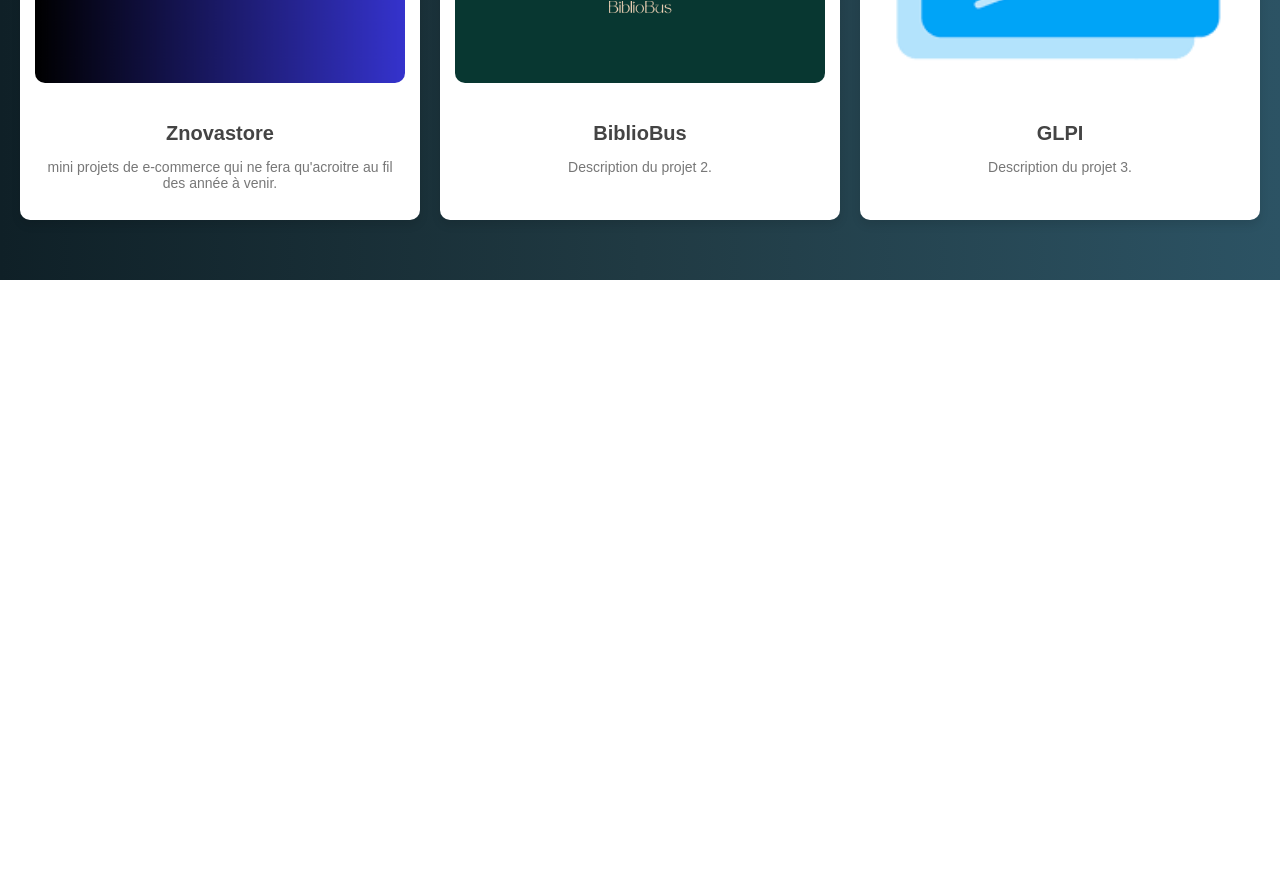
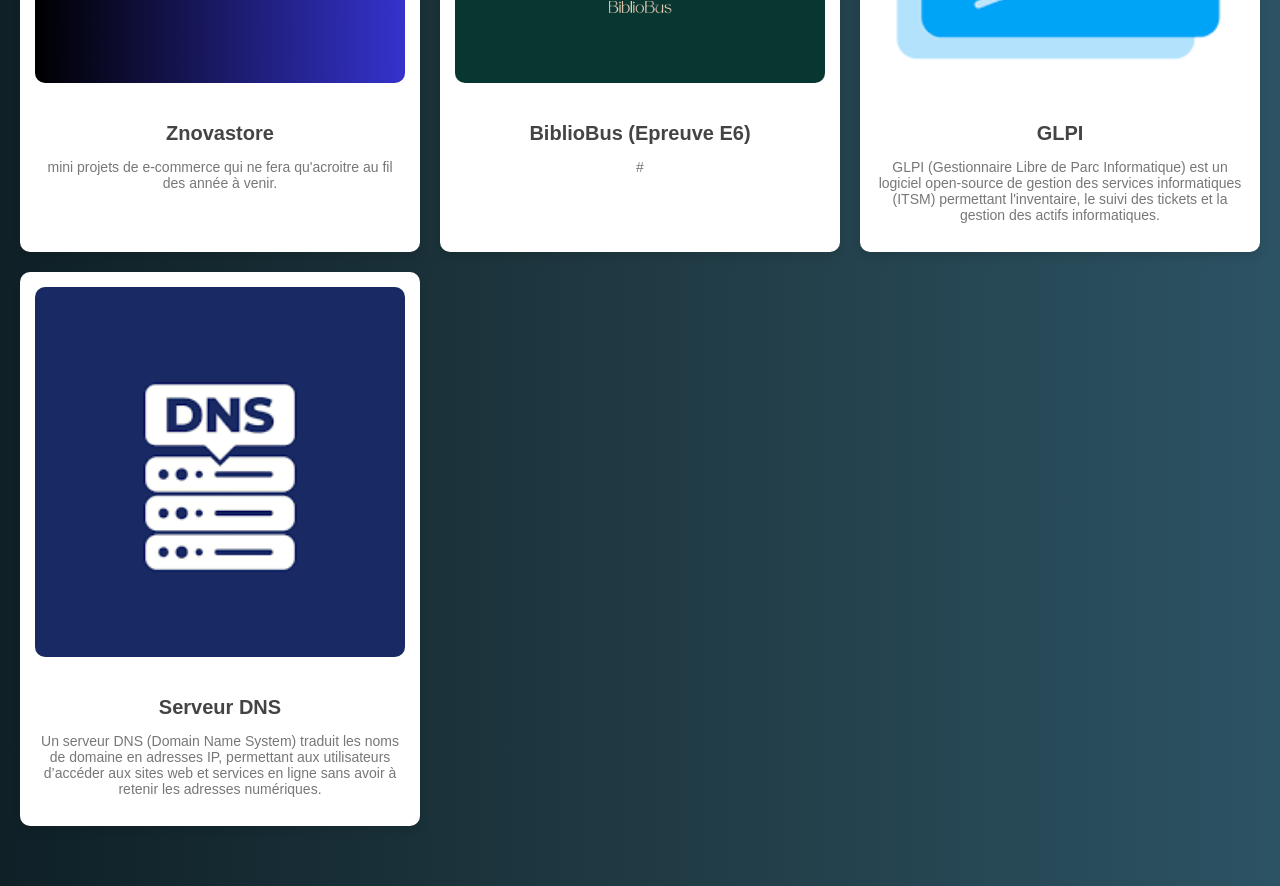
Before and after one commit to soso488/portfoliososo, a plain HTML site: page projects.html in a window 1280 px wide. Shown: the part 520-1406 px from the top of the page. Before the commit the page ends 800 px from the top, so only its background shows below. Drawn offline with Linux system fonts and the light colour scheme.

Commit message:
new project

```diff
--- a/projects.html
+++ b/projects.html
@@ -36,17 +36,24 @@
             </div>
 
             <div class="portfolio-item">
-                <a href=""><img class="BiblioBus" src="/image/logo.png"
+                <img class="BiblioBus" src="/image/logo.png"
                         alt="icon"></a>
-                <h3>BiblioBus</h3>
-                <p>Description du projet 2.</p>
+                <h3>BiblioBus (Epreuve E6)</h3>
+                <p>#</p>
             </div>
 
             <div class="portfolio-item">
-                <a href=""><img class="glpi" src="/image/Sans titre.png"
+                <img class="glpi" src="/image/Sans titre.png"
                         alt="icon"></a>
                 <h3>GLPI</h3>
-                <p>Description du projet 3.</p>
+                <p>GLPI (Gestionnaire Libre de Parc Informatique) est un logiciel open-source de gestion des services informatiques (ITSM) permettant l'inventaire, le suivi des tickets et la gestion des actifs informatiques.</p>
+            </div>
+
+            <div class="portfolio-item">
+                <img class="glpi" src="/image/Logo dns.png"
+                        alt="icon"></a>
+                <h3>Serveur DNS</h3>
+                <p>Un serveur DNS (Domain Name System) traduit les noms de domaine en adresses IP, permettant aux utilisateurs d’accéder aux sites web et services en ligne sans avoir à retenir les adresses numériques.</p>
             </div>
 
         </div>
```
Also changed, not shown: image/Logo dns.png (added).
